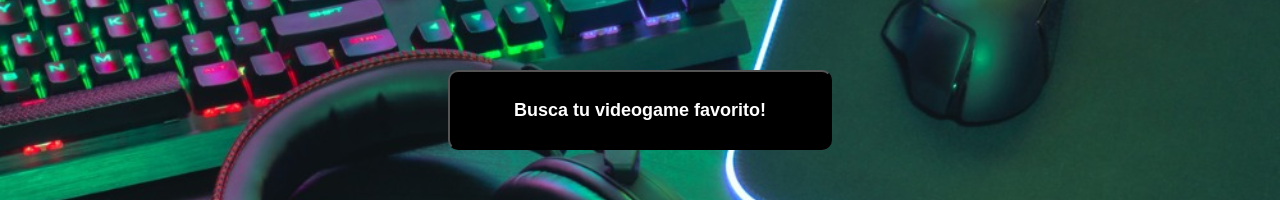
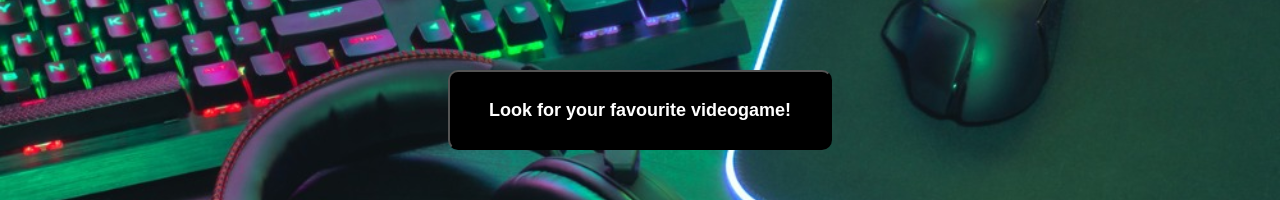
Before and after one commit to mariachi9999/Videogames-App, a React (Create React App) app in the folder client/: page / in a window 1280 px wide. Shown: the part 290-490 px from the top of the page. Built offline with nearby package versions, Linux system fonts and the light colour scheme; no server answers.

Commit message:
fix landing page title

```diff
--- a/client/src/components/LandingPage/index.js
+++ b/client/src/components/LandingPage/index.js
@@ -19,7 +19,7 @@ const LandingPage = (props) =>  {
     return (
       <div className={styles.home} id={styles.contain}>
         <Link to={`/videogames`}>
-          <button className={styles.homeButton}>Busca tu videogame favorito!</button>
+          <button className={styles.homeButton}>Look for your favourite videogame!</button>
         </Link>
       </div>
     );
```
